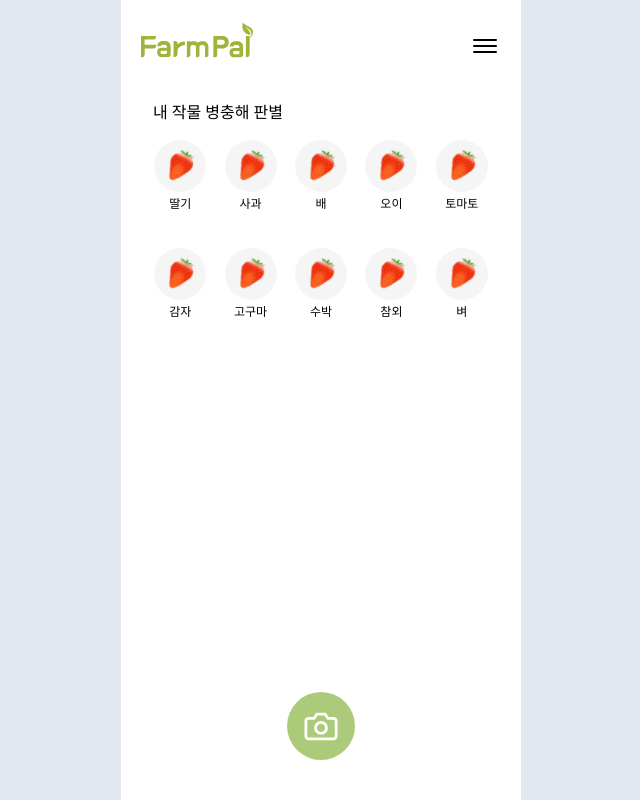
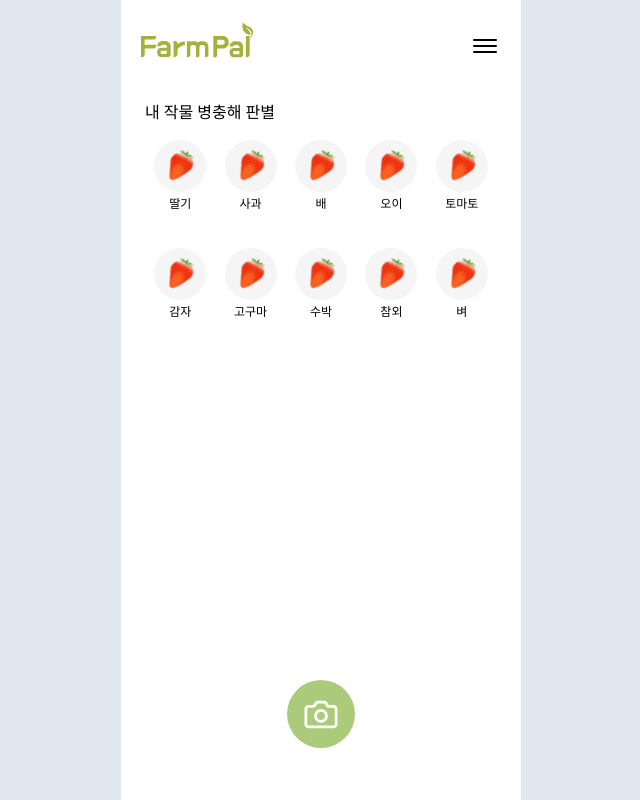
Before and after one commit to KGUardians/FARMEASY-WEB, a React (Vite) app: page /determine in a window 1280 px wide. Shown: the whole page, without its empty margins (319-959 px from the left). Built offline with nearby package versions, Linux system fonts and the light colour scheme; a web font is replaced by a local one.

Commit message:
refactor: DeterminePage UI 수정

```diff
--- a/src/components/Determinepage/SelectCard.tsx
+++ b/src/components/Determinepage/SelectCard.tsx
@@ -31,7 +31,7 @@ const SelectCard = ({ openModal }: SelectCardProps) => {
   return (
     <>
       <Link to="/determine" className="grid justify-items-center">
-        <div className="ml-2 justify-self-start">
+        <div className="justify-self-start">
           <p className="font-semibold">내 작물 병충해 판별</p>
         </div>
         <div className="grid w-full grid-cols-5 my-4">
@@ -44,7 +44,7 @@ const SelectCard = ({ openModal }: SelectCardProps) => {
             />
           ))}
         </div>
-        <div className="flex items-center place-content-end justify-center w-[68px] h-[68px] rounded-full bg-[#ACCB7A] fixed top-[692px]">
+        <div className="flex items-center place-content-end justify-center w-[68px] h-[68px] rounded-full bg-[#ACCB7A] fixed top-[85%]">
           <button
             className="bg-transparent focus:outline-none"
             onClick={handleCameraClick}
```
